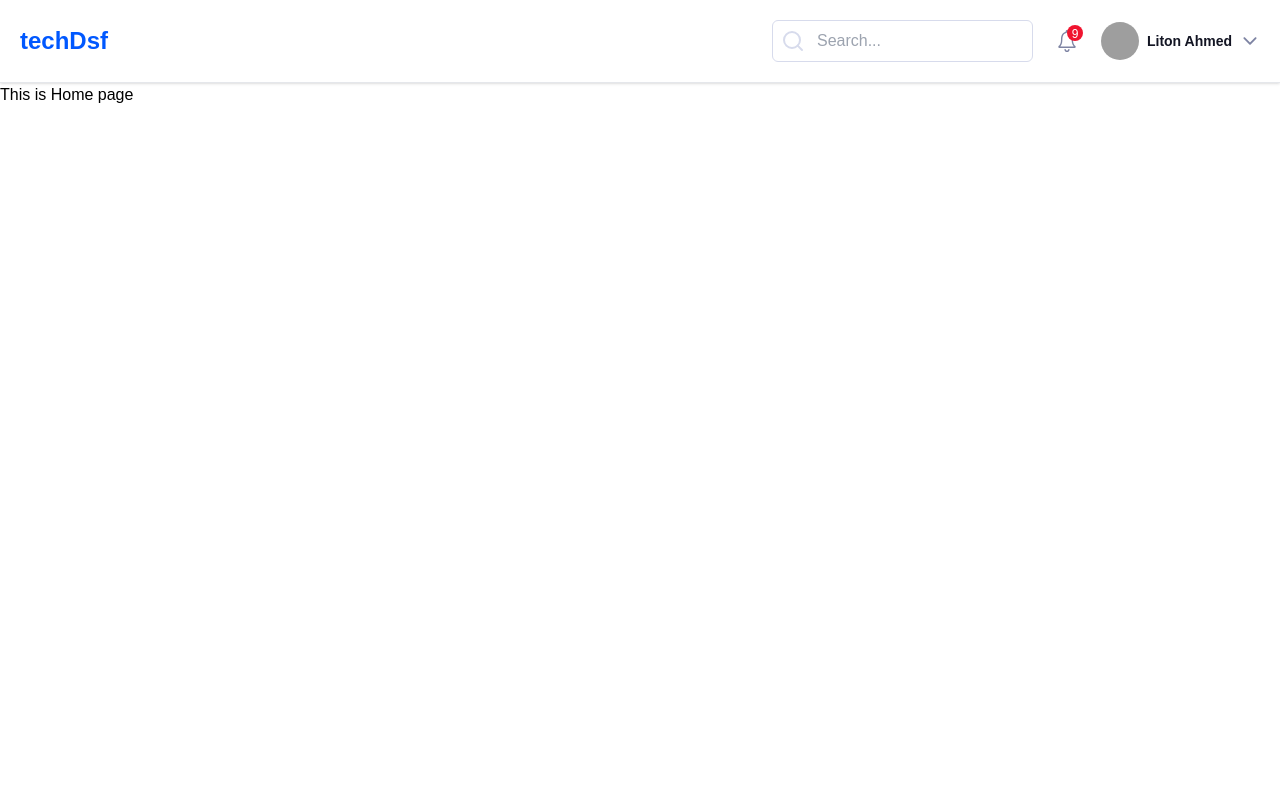
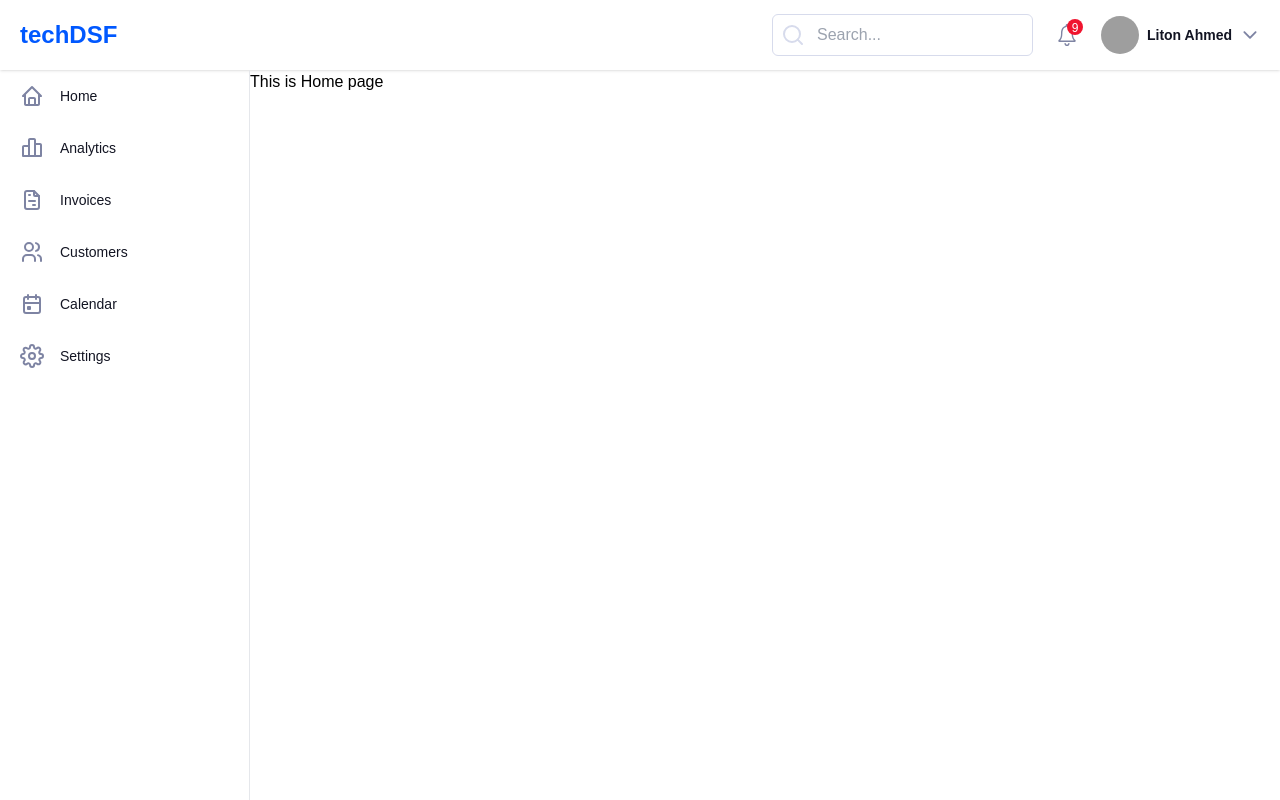
Before and after one commit to rifatptk/techdsf-admin, a React (Create React App) app: page / in a window 1280 px wide. Built offline with nearby package versions, Linux system fonts and the light colour scheme; grey boxes are pictures that could not be loaded.

Commit message:
sidebar done

```diff
--- a/src/App.js
+++ b/src/App.js
@@ -1,6 +1,6 @@
 import { BrowserRouter, Routes, Route } from 'react-router-dom';
 import Navbar from './components/Navbar';
-// import Sidebar from './components/Sidebar';
+import Sidebar from './components/Sidebar';
 import Analytics from './pages/Analytics';
 import Calendar from './pages/Calendar';
 import Customers from './pages/Customers';
@@ -12,7 +12,8 @@ function App() {
     <div className="App">
       <BrowserRouter>
         <Navbar />
-        {/* <Sidebar /> */}
+        <div className="flex w-full">
+          <Sidebar />
           <Routes>
             <Route path="/" element={<Home />} />
             <Route path="/analytics" element={<Analytics />} />
@@ -20,6 +21,7 @@ function App() {
             <Route path="/customers" element={<Customers />} />
             <Route path="/calendar" element={<Calendar />} />
           </Routes>
+        </div>
       </BrowserRouter>
     </div>
   );
--- a/src/components/Navbar.jsx
+++ b/src/components/Navbar.jsx
@@ -4,10 +4,10 @@ import { IoIosNotificationsOutline } from 'react-icons/io';
 import { IoIosArrowDown } from 'react-icons/io';
 const Navbar = () => {
   return (
-    <nav className="border-b p-5 shadow">
-      <div className="flex justify-between items-center">
+    <nav className=" px-5 flex items-center h-[70px] shadow">
+      <div className="w-full flex justify-between items-center">
         <div className="logo text-theme-blue text-2xl  font-bold  ">
-          techDsf
+          techDSF
         </div>
         <div className="right flex items-center space-x-5">
           <div className="search flex items-center border border-theme-midgray rounded-md space-x-3 p-2">
--- a/src/components/Sidebar.jsx
+++ b/src/components/Sidebar.jsx
@@ -1,7 +1,20 @@
 import React from 'react';
+import { sideBarLinks } from '../constants';
+import SidebarItem from './SidebarItem';
 
 const Sidebar = () => {
-  return <div>Sidebar</div>;
+  return (
+    <div className="sidebar ">
+      <div
+        className=" w-[250px] border-r "
+        style={{ height: `calc(${100}vh - 70px)` }}
+      >
+        {sideBarLinks.map((data) => (
+          <SidebarItem key={data.to} data={data} />
+        ))}
+      </div>
+    </div>
+  );
 };
 
 export default Sidebar;
--- /dev/null
+++ b/src/components/SidebarItem.jsx
@@ -0,0 +1,21 @@
+import React from 'react';
+import { Link } from 'react-router-dom';
+
+const SidebarItem = ({ data }) => {
+  const { title, to, icon } = data;
+  return (
+    <div className="sidebarItem group">
+      <Link
+        to={to}
+        className="flex items-center px-[20px] py-[14px] space-x-4 group-hover:border-l-4 group-hover:border-l-theme-blue transition-all"
+      >
+        {icon}
+        <div className="text-sm text-theme-black group-hover:text-theme-black">
+          {title}
+        </div>
+      </Link>
+    </div>
+  );
+};
+
+export default SidebarItem;
--- a/src/constants.js
+++ b/src/constants.js
@@ -1,9 +1,9 @@
-import BiHome from 'react-icons/bi';
-import BiBarChartAlt2 from 'react-icons/bi';
-import TbFileInvoice from 'react-icons/tb';
-import TbUsers from 'react-icons/tb';
-import TbCalendarEvent from 'react-icons/tb';
-import FiSettings from 'react-icons/fi';
+import { BiHome } from 'react-icons/bi';
+import { BiBarChartAlt2 } from 'react-icons/bi';
+import { TbFileInvoice } from 'react-icons/tb';
+import { TbUsers } from 'react-icons/tb';
+import { TbCalendarEvent } from 'react-icons/tb';
+import { FiSettings } from 'react-icons/fi';
 
 // import FiMail from 'react-icons/fi';
 // import TbMessageCircle from 'react-icons/tb';
@@ -11,14 +11,69 @@ import FiSettings from 'react-icons/fi';
 // import FiSearch from 'react-icons/fi';
 // import TbFileDownload from 'react-icons/tb';
 // import TbHelp from 'react-icons/tb';
+const iconStyle = { size: 24, color: '#7E84A3' };
 
 export const sideBarLinks = [
-  { title: 'Home', to: '/', icon: <BiHome /> },
-  { title: 'Analytics', to: '/analytics', icon: <BiBarChartAlt2 /> },
-  { title: 'Invoices', to: '/invoices ', icon: <TbFileInvoice /> },
-  { title: 'Customers', to: '/customers', icon: <TbUsers /> },
-  { title: 'Calendar', to: '/calendar', icon: <TbCalendarEvent /> },
-  { title: 'Settings', to: '/settings', icon: <FiSettings /> },
+  {
+    title: 'Home',
+    to: '/',
+    icon: (
+      <BiHome
+        size={iconStyle.size}
+        className="text-theme-gray group-hover:text-theme-black transition-colors"
+      />
+    ),
+  },
+  {
+    title: 'Analytics',
+    to: '/analytics',
+    icon: (
+      <BiBarChartAlt2
+        size={iconStyle.size}
+        className="text-theme-gray group-hover:text-theme-black transition-colors"
+      />
+    ),
+  },
+  {
+    title: 'Invoices',
+    to: '/invoices ',
+    icon: (
+      <TbFileInvoice
+        size={iconStyle.size}
+        className="text-theme-gray group-hover:text-theme-black transition-colors"
+      />
+    ),
+  },
+  {
+    title: 'Customers',
+    to: '/customers',
+    icon: (
+      <TbUsers
+        size={iconStyle.size}
+        className="text-theme-gray group-hover:text-theme-black transition-colors"
+      />
+    ),
+  },
+  {
+    title: 'Calendar',
+    to: '/calendar',
+    icon: (
+      <TbCalendarEvent
+        size={iconStyle.size}
+        className="text-theme-gray group-hover:text-theme-black transition-colors"
+      />
+    ),
+  },
+  {
+    title: 'Settings',
+    to: '/settings',
+    icon: (
+      <FiSettings
+        size={iconStyle.size}
+        className="text-theme-gray group-hover:text-theme-black transition-colors"
+      />
+    ),
+  },
 ];
 
 export const overviewCards = [
```
Lines whose indentation alone changed are shown as unchanged.
